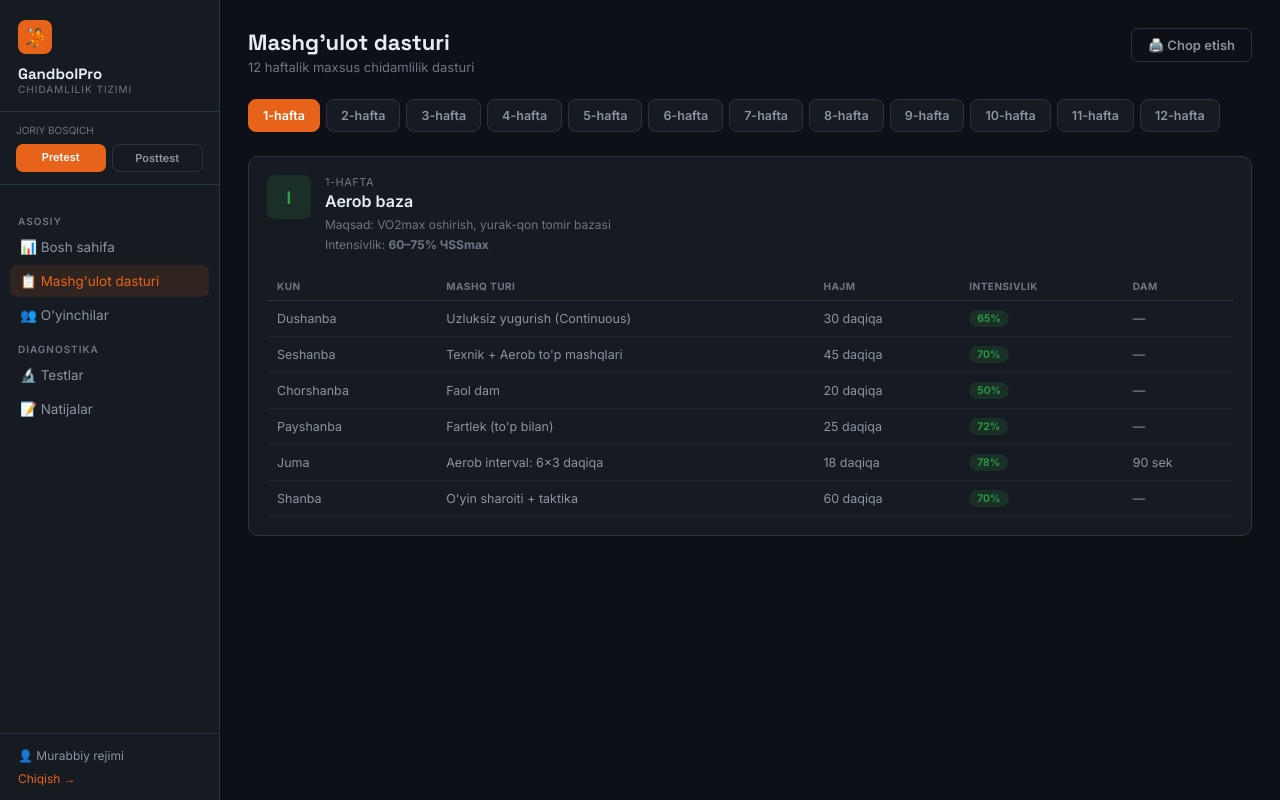
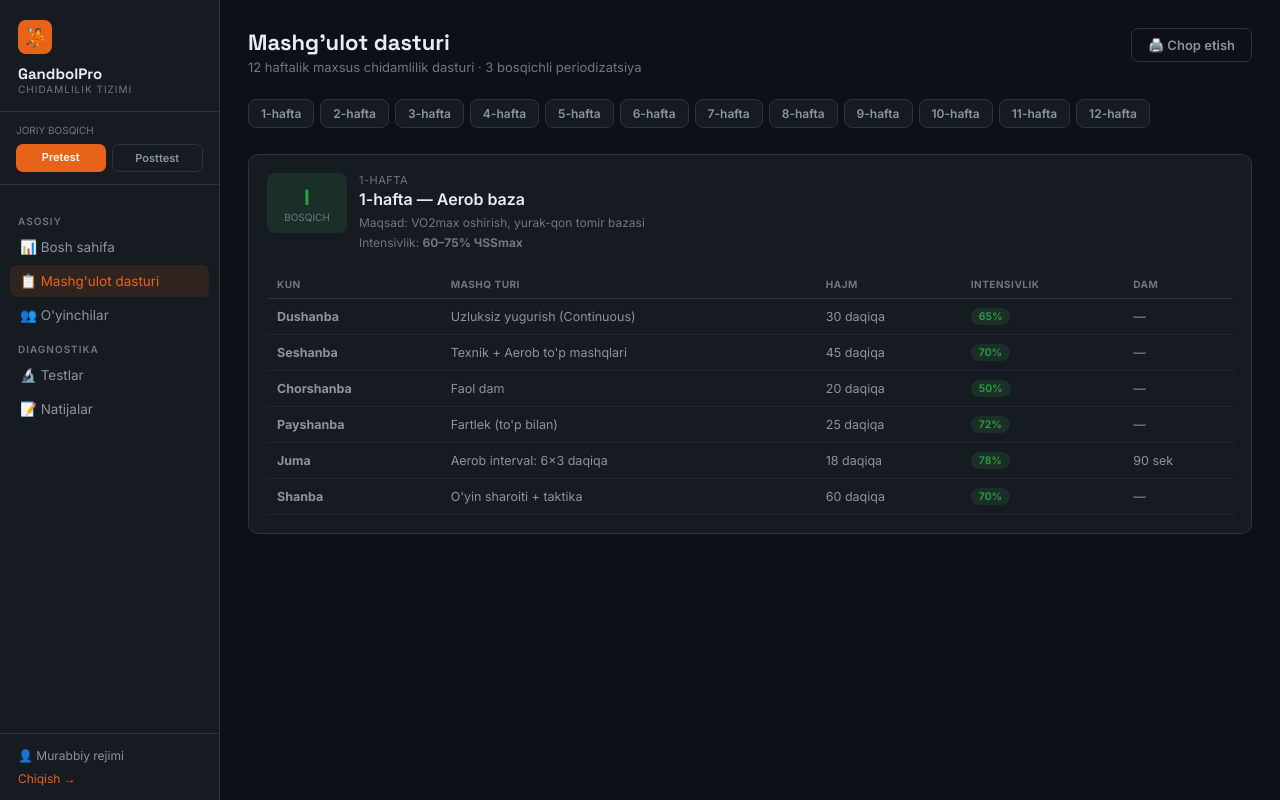
Before and after one commit to noilaabdullayeva506-ux/gandbolpro, a Flask app: page /coach/program in a window 1280 px wide. Run offline with Flask 3, Linux system fonts and the light colour scheme; the visitor is signed in with stand-in values (Sample User, id 1); data comes from the database, SQL or seed files in the repository.

Commit message:
Update coach_program.html

```diff
--- a/templates/coach_program.html
+++ b/templates/coach_program.html
@@ -4,43 +4,58 @@
 <div class="page-header">
   <div>
     <div class="page-title">Mashg'ulot dasturi</div>
-    <div class="page-sub">12 haftalik maxsus chidamlilik dasturi</div>
+    <div class="page-sub">12 haftalik maxsus chidamlilik dasturi · 3 bosqichli periodizatsiya</div>
   </div>
   <button class="btn btn-outline" onclick="window.print()">🖨️ Chop etish</button>
 </div>
 
-<div class="week-tabs">
+<!-- Haftalar bo'yicha tablar -->
+<div class="week-tabs" style="display:flex; gap:6px; margin-bottom:20px; overflow-x:auto; padding-bottom:6px;">
   {% for w in weeks %}
-  <div class="week-tab {{ 'active' if loop.first }}" data-week="{{ w.n }}" onclick="gpShowWeek({{ w.n }}, this)">{{ w.n }}-hafta</div>
+  <button class="week-tab btn {{ 'btn-primary' if loop.first else 'btn-outline' }}" data-week="{{ w.n }}" onclick="gpShowWeek({{ w.n }}, this)" style="white-space:nowrap; font-size:12px; padding:6px 12px;">{{ w.n }}-hafta</button>
   {% endfor %}
 </div>
 
 {% for w in weeks %}
 <div class="week-panel" id="week-{{ w.n }}" style="{{ '' if loop.first else 'display:none;' }}">
-  <div class="card">
-    <div style="display:flex; gap:14px; align-items:flex-start; margin-bottom:16px;">
-      <div class="stage-badge stage-{{ w.stage }}">{{ w.stage }}</div>
+  <div class="card" style="margin-bottom:14px;">
+    <div style="display:flex; gap:12px; align-items:flex-start; margin-bottom:16px;">
+      <div style="background:{{ 'var(--green-dim)' if w.stage=='I' else ('var(--accent-dim)' if w.stage=='II' else 'var(--blue-dim)') }}; border-radius:8px; padding:10px 14px; text-align:center; min-width:80px;">
+        <div style="font-size:22px; font-weight:700; color:{{ 'var(--green)' if w.stage=='I' else ('var(--accent)' if w.stage=='II' else 'var(--blue)') }}; font-family:'Space Grotesk',sans-serif;">{{ w.stage }}</div>
+        <div style="font-size:10px; color:var(--text3);">BOSQICH</div>
+      </div>
       <div>
         <div style="font-size:11px; color:var(--text3); text-transform:uppercase; letter-spacing:0.5px; margin-bottom:2px;">{{ w.n }}-HAFTA</div>
-        <div style="font-size:16px; font-weight:600; margin-bottom:4px;">{{ w.title.split('—')[1] if '—' in w.title else w.title }}</div>
+        <div style="font-size:16px; font-weight:600; margin-bottom:4px; color:var(--text);">{{ w.title }}</div>
         <div style="font-size:12px; color:var(--text3); line-height:1.7;">
           Maqsad: {{ w.goal }}<br>
           Intensivlik: <strong>{{ w.intensity }}</strong>
         </div>
       </div>
     </div>
+
     <div class="table-scroll">
       <table class="result-table">
-      <thead><tr><th>Kun</th><th>Mashq turi</th><th>Hajm</th><th>Intensivlik</th><th>Dam</th></tr></thead>
+        <thead>
+          <tr>
+            <th>Kun</th>
+            <th>Mashq turi</th>
+            <th>Hajm</th>
+            <th>Intensivlik</th>
+            <th>Dam</th>
+          </tr>
+        </thead>
         <tbody>
           {% for day, exercise, volume, intensity, rest in w.days %}
           <tr>
-          <td>{{ day }}</td>
+            <td><strong>{{ day }}</strong></td>
             <td>{{ exercise }}</td>
             <td>{{ volume }}</td>
             <td>
               {% if intensity is not none %}
+              <div class="intensity-bar" style="display:flex; align-items:center; gap:6px;">
                 <span class="badge {{ 'badge-green' if w.stage=='I' else ('badge-orange' if w.stage=='II' else 'badge-blue') }}">{{ intensity }}%</span>
+              </div>
               {% else %}—{% endif %}
             </td>
             <td>{{ rest }}</td>
@@ -57,8 +72,12 @@
 function gpShowWeek(n, el) {
   document.querySelectorAll('.week-panel').forEach(p => p.style.display = 'none');
   document.getElementById('week-' + n).style.display = 'block';
-  document.querySelectorAll('.week-tab').forEach(t => t.classList.remove('active'));
-  el.classList.add('active');
+  document.querySelectorAll('.week-tab').forEach(t => {
+    t.classList.remove('btn-primary');
+    t.classList.add('btn-outline');
+  });
+  el.classList.remove('btn-outline');
+  el.classList.add('btn-primary');
 }
 </script>
 {% endblock %}
```
Lines whose indentation alone changed are shown as unchanged.
